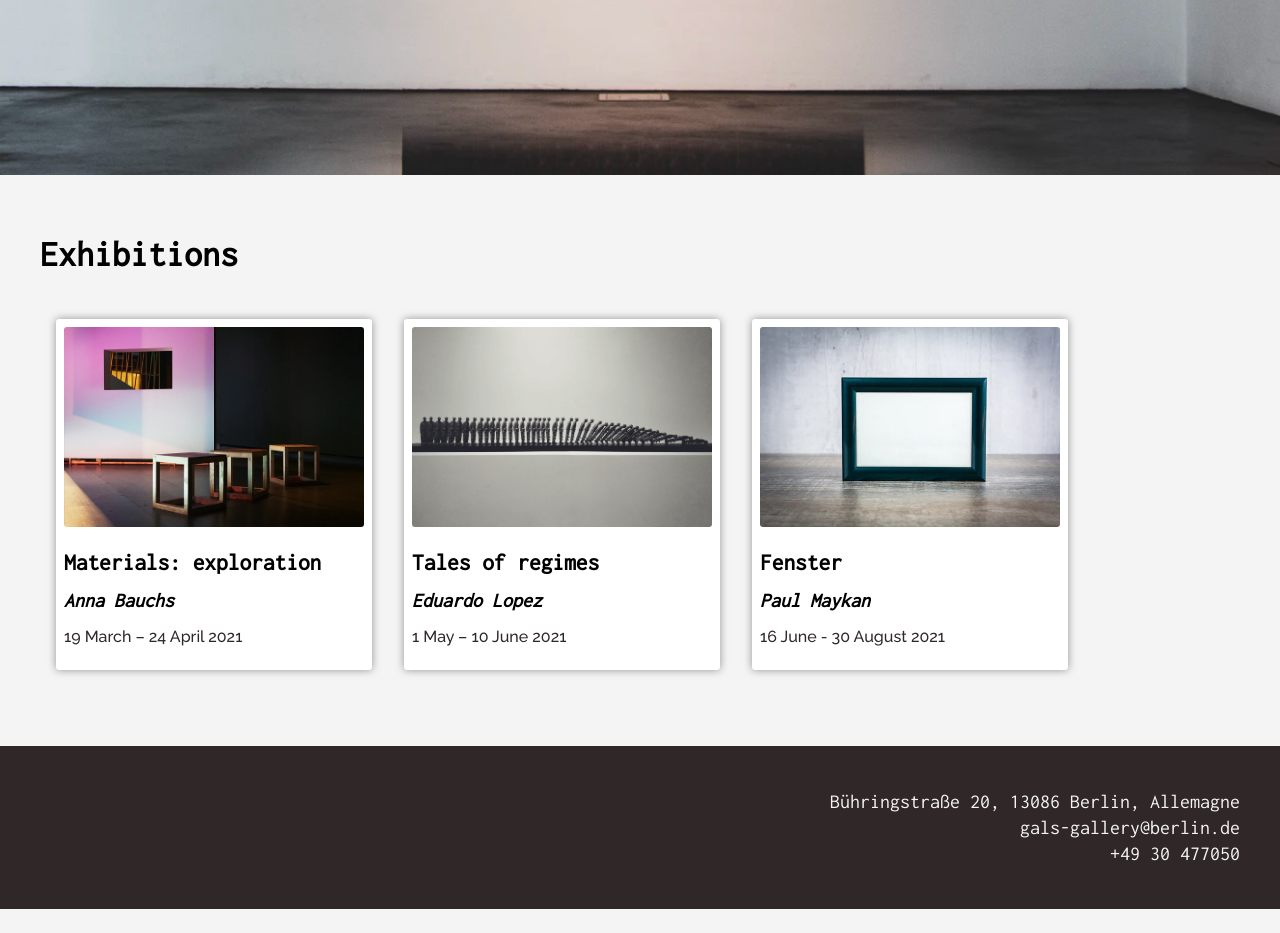
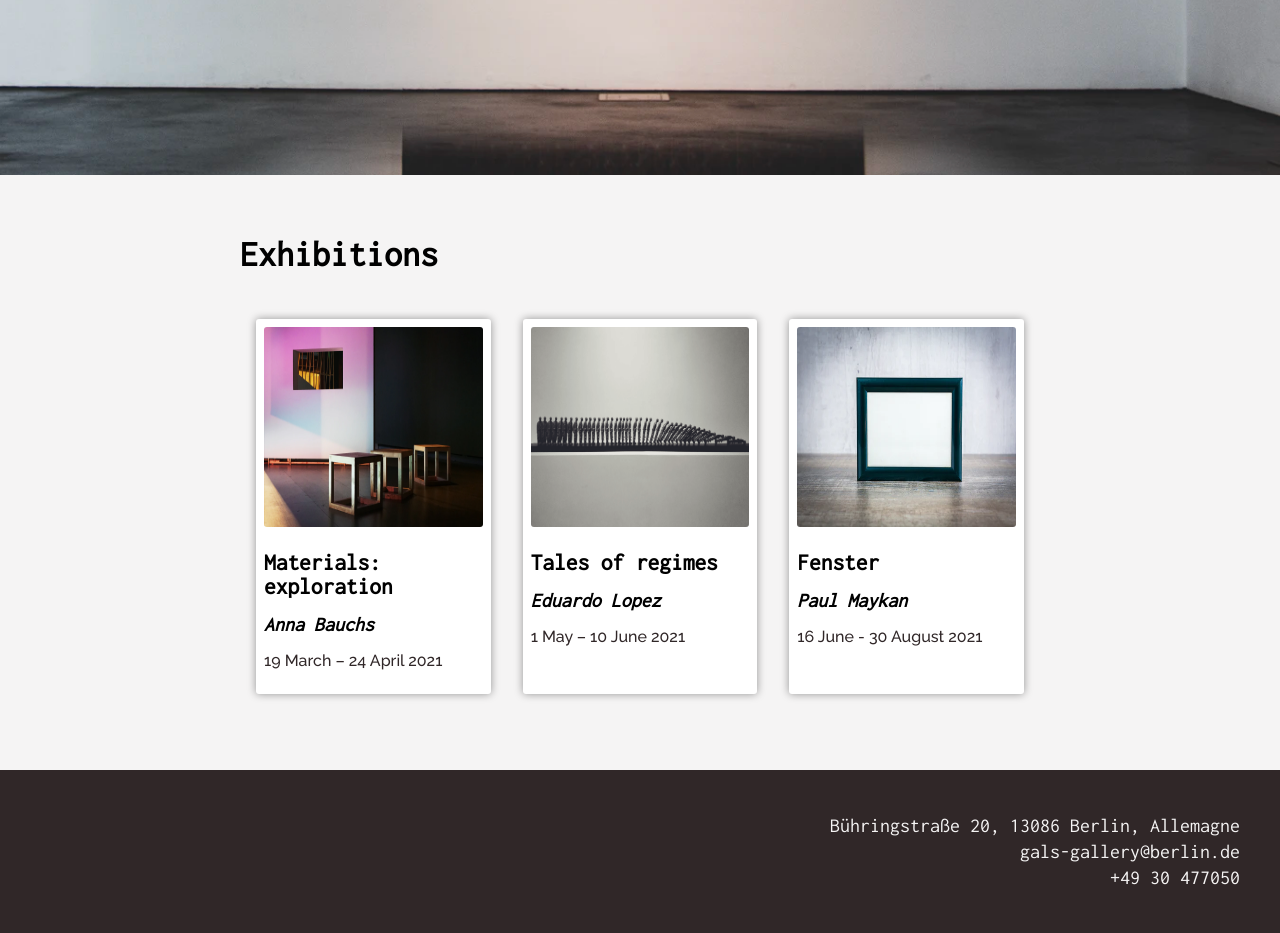
Before and after one commit to ClaireDMT/landing_page, a PHP site: page / in a window 1280 px wide. Shown: the part 543-1476 px from the top of the page. Before the commit the page ends 1452 px from the top, so only its background shows below. Run offline with PHP 8.4, Linux system fonts and the light colour scheme.

Commit message:
main and container responsive

```diff
--- a/style.css
+++ b/style.css
@@ -74,6 +74,35 @@ main {
 .exhibitions {
   display: flex;
 }
+@media (max-width: 800px) {
+  .cards {
+    grid-template-columns: 1fr;
+  }
+
+  .card-white {
+    width: auto;
+  }
+}
+
+/* Container media queries */
+@media (min-width: 500px) {
+  main, .container {
+    width: 400px;
+  }
+}
+
+
+@media (min-width: 800px) {
+  main, .container {
+    width: 600px;
+  }
+}
+
+@media (min-width: 1000px) {
+  main, .container {
+    width: 800px;
+  }
+}
 
 .card-exhibition  {
   background-color: white;
```
